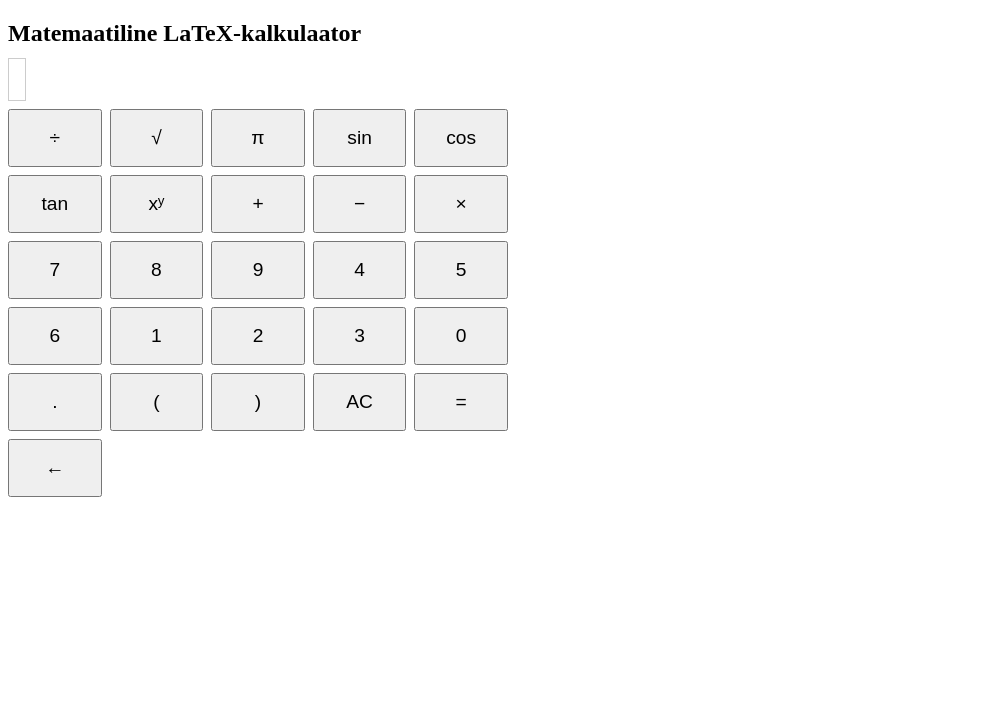
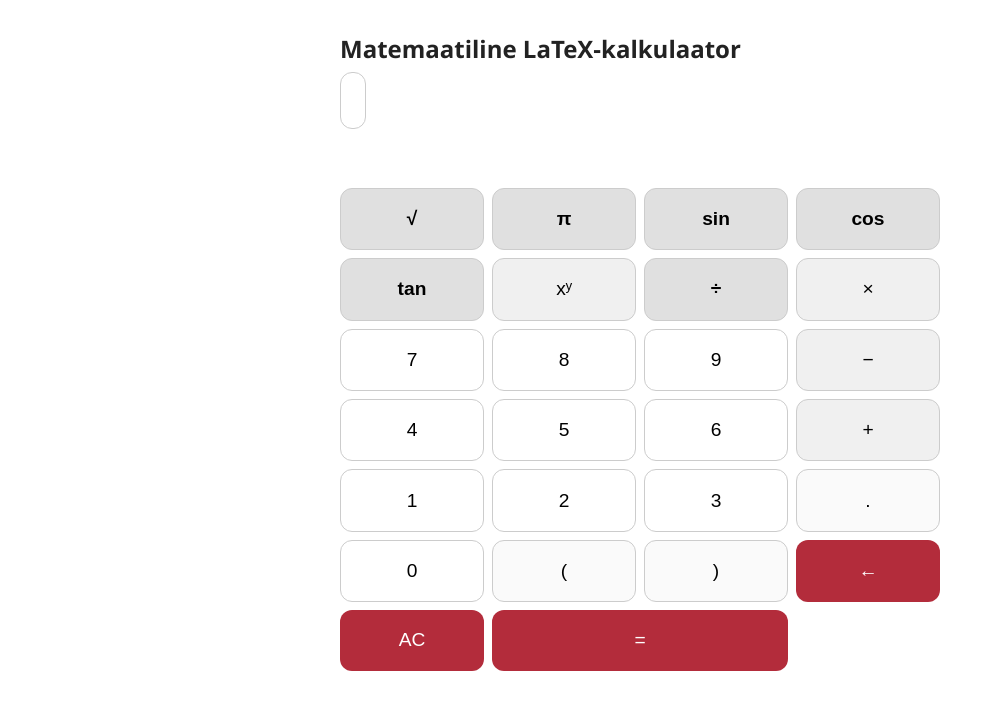
Before and after one commit to coolysn/Kringel, a website built with Vite: page calc/index.html in a window 1280 px wide. Shown: the whole page, without its empty margins (0-995 px from the left). Built offline with nearby package versions, Linux system fonts and the light colour scheme.

Commit message:
Regex fix ja täiendatud kalkulaator. Esimene valmis versioon. (keerulisemad jagamis ruutjuur tehted ei tööta veel).

```diff
--- a/calc/LatexCalculator.ts
+++ b/calc/LatexCalculator.ts
@@ -1,37 +1,55 @@
-import { BaseCalculator } from './BaseCalculator.js';
+import { BaseCalculator } from './BaseCalculator.js'; //RUN "npx tsc" not separately filenameiga bcuz vale compile tuleb
 
 export class LatexCalculator extends BaseCalculator {
     evaluate(): string | number {
-        let expr = this.getContents();
+        let expr = this.getContents(); //LAtexi kujul string
 
-        // Toeta kujundeid nagu 9\cos(9) või 9\cos{9}
+        // Toeta sisestusi nagu 9\cos(9) või 9\cos{9}
         expr = expr
-            // ^ → **
-            .replace(/(\d+|\([^()]+\))\s*\^\s*([-\d.]+)/g, '($1)**($2)')
-            // 9\cos(9) -> 9*Math.cos(9)
+            // Keerukam ^ → ** (nt x^2 või x^{2+1} või 2^1.5)
+            .replace(/([a-zA-Z0-9.\)\]]+)\s*\^\s*(?:{([^}]+)}|([0-9.\-+*/a-zA-Z()]+))/g, (_, base, exp1, exp2) => {
+                const exponent = exp1 || exp2;
+                return `(${base})**(${exponent})`;
+            })
+            // Lihtne ^ → ** (nt 2^3 või (1+2)^4.5)
+            .replace(/(\d+(\.\d+)?|\([^()]+\))\s*\^\s*([-\d.]+)/g, '($1)**($3)')
+
+            // 9\cos(9) -> 9*Math.cos(9) sin cos tan
             .replace(/(\d+)\s*\\(sin|cos|tan)\s*\(([^)]*)\)/g, '($1)*Math.$2($3)')
             .replace(/(\d+)\s*\\(sin|cos|tan)\s*{([^}]*)}/g, '($1)*Math.$2($3)')
 
             .replace(/\\(sin|cos|tan)\s*\(([^)]*)\)/g, 'Math.$1($2)')
             .replace(/\\(sin|cos|tan)\s*{([^}]*)}/g, 'Math.$1($2)')
+
             // \sqrt{9} -> Math.sqrt(9)
             .replace(/\\sqrt\s*{([^}]*)}/g, 'Math.sqrt($1)')
-            // Lisa tugi ka kujule \sqrt9 (ilma süvendita)
+            // \sqrt9 (ilma süvendita)
             .replace(/\\sqrt\s*(\d+(\.\d+)?)/g, 'Math.sqrt($1)')
+
             // \pi -> Math.PI
             .replace(/\\pi/g, 'Math.PI')
-            // \frac{a}{b} -> (a)/(b)
-            .replace(/\\frac\s*{([^}]*)}{([^}]*)}/g, '($1)/($2)')
-            .replace(/\\left|\\right/g, '');
+
+            // \frac93 → (9)/(3)
+            .replace(/\\frac\s*(\d+)\s*(\d+)/g, '($1)/($2)')
+            // korralik \frac{a}{b}
+            .replace(/\\frac\s*{([^}]*)}{([^}]*)}/g, (match, a, b) => {
+            if (!a || !b || a.trim() === '' || b.trim() === '') return '(0)/(1)';
+            return `(${a})/(${b})`;
+            })
+
+            // eemalda \left ja \right tühikud?
+            .replace(/\\left|\\right/g, '')
+            .replace(/\\(sin|cos|tan)\s+([a-zA-Z0-9]+)/g, 'Math.$1($2)') // \cos x ilma sulgudeta
+            .replace(/[^\x20-\x7E]/g, ''); // eemalda mittestandardsed märgid MathLive vahest lisab unicode märke
 
         try {
-            //Loob funktsiooni mis tunneb Mathi ära
             console.log('Evaluated expression:', expr);
+
             const fn = new Function('Math', `return ${expr}`);
             const result = fn(Math);
-
-            if(typeof result === 'number' && !isNaN(result) && isFinite(result)) {
-                return result;
+            //Turvakontroll:
+            if (typeof result === 'number' && !isNaN(result) && isFinite(result)) {
+                return result; //hetkel result numbrina kuid saaks salvestada nt latex kujul inputis: return `\\[ ${latexInput} = ${result} \\]`;
             }
             return 'Error';
         } catch (e) {
--- a/calc/VisualCalculator.ts
+++ b/calc/VisualCalculator.ts
@@ -18,13 +18,13 @@ export class VisualCalculator {
         });
     }
 
-    insertToInput(content: string) {
+    insertToInput(content: string) { //valemisse lisamiseks
         this.inputField.insert(content);
         this.inputField.focus();
     }
 
     setupButtons() {
-        document.querySelectorAll('.calc-button').forEach((el) => {
+        document.querySelectorAll('.calc-button').forEach((el) => { //seob nupud vajutustega
             const button = el as HTMLButtonElement;
             button.addEventListener('click', () => {
                 const content = button.getAttribute('data-content');
@@ -48,7 +48,7 @@ export class VisualCalculator {
 
         document.getElementById('calc-backspace')?.addEventListener('click', () => {
             this.inputField.executeCommand('deleteBackward');
-            this.inputField.focus();
+            this.inputField.focus(); //focus teeb, et sisestus jääks aktiivseks / klaviatuur kinni ei läheks
         });
     }
 }
--- a/calc/index.html
+++ b/calc/index.html
@@ -7,27 +7,7 @@
   <!-- Ainult MathLive, MathJax pole vaja -->
   <script type="module" src="https://unpkg.com/mathlive?module"></script>
   <script type="module" src="/dist/main.js"></script>
-
-  <style>
-    math-field {
-      width: 100%;
-      font-size: 1.4rem;
-      margin: 1rem 0;
-      border: 1px solid #ccc;
-      padding: 0.5rem;
-    }
-    .keypad {
-      display: grid;
-      grid-template-columns: repeat(5, 1fr);
-      gap: 0.5rem;
-      max-width: 500px;
-      margin: 1rem 0;
-    }
-    .keypad button {
-      padding: 1rem;
-      font-size: 1.2rem;
-    }
-  </style>
+  <link rel="stylesheet" href="/calc/main.css">
 </head>
 <body>
   <h2>Matemaatiline LaTeX-kalkulaator</h2>
@@ -44,37 +24,42 @@
 
   <!-- Klahvid -->
   <div class="keypad">
-    <button class="calc-button" data-content="\frac{#0}{#?}">÷</button>
+    <!-- Funktsioonide rida -->
     <button class="calc-button" data-content="\sqrt{#0}">√</button>
     <button class="calc-button" data-content="\pi">π</button>
     <button class="calc-button" data-content="\sin(#0)">sin</button>
     <button class="calc-button" data-content="\cos(#0)">cos</button>
+
+    <!-- Veel funktsioone -->
     <button class="calc-button" data-content="\tan(#0)">tan</button>
     <button class="calc-button" data-content="^{#0}">xʸ</button>
-    <button class="calc-button" data-content="+">+</button>
-    <button class="calc-button" data-content="-">−</button>
+    <button class="calc-button" data-content="\frac{#0}{#?}">÷</button>
     <button class="calc-button" data-content="*">×</button>
 
-    <!-- Numbrid -->
+    <!-- Numbrid ja tehete nupud -->
     <button class="calc-button" data-content="7">7</button>
     <button class="calc-button" data-content="8">8</button>
     <button class="calc-button" data-content="9">9</button>
+    <button class="calc-button" data-content="-">−</button>
+
     <button class="calc-button" data-content="4">4</button>
     <button class="calc-button" data-content="5">5</button>
     <button class="calc-button" data-content="6">6</button>
+    <button class="calc-button" data-content="+">+</button>
+
     <button class="calc-button" data-content="1">1</button>
     <button class="calc-button" data-content="2">2</button>
     <button class="calc-button" data-content="3">3</button>
+    <button class="calc-button" data-content=".">.</button>
+
     <button class="calc-button" data-content="0">0</button>
-    <button class="calc-button" data-content=".">.</button>
-    <!-- Sulgude nupud -->
     <button class="calc-button" data-content="(">(</button>
     <button class="calc-button" data-content=")">)</button>
+    <button id="calc-backspace">←</button>
 
     <!-- Kontrollnupud -->
     <button id="calc-clear">AC</button>
     <button id="calc-evaluate">=</button>
-    <button id="calc-backspace">←</button>
   </div>
 </body>
 </html>
--- a/calc/main.css
+++ b/calc/main.css
@@ -1,31 +1,140 @@
-body {
-      font-family: sans-serif;
-      margin: 2rem;
-      max-width: 600px;
-    }
-
-textarea {
-    width: 100%;
-    font-size: 1.2rem;
-    padding: 10px;
-    margin-bottom: 1rem;
+:root {
+  --primary-red: #b32c3b;
+  --light-gray: #f0f0f0;
+  --dark-gray: #666;
+  --border-radius: 12px;
+  --button-font: "Segoe UI", sans-serif;
+  --button-size: 1.2rem;
+  --special-bg: #e0e0e0;
 }
 
-.keypad {
-    display: flex;
-    flex-wrap: wrap;
-    gap: 6px;
+/* Üldstiil */
+body {
+  font-family: var(--button-font);
+  margin: 2rem auto;
+  max-width: 600px;
+  background-color: white;
+  color: #222;
+  padding: 0 1rem;
 }
 
-.keypad button {
-    padding: 10px 16px;
-    font-size: 1.1rem;
-    cursor: pointer;
+/* MathField stiil */
+math-field {
+  width: 100%;
+  font-size: 1.4rem;
+  margin: 1rem 0;
+  border: 1px solid #ccc;
+  padding: 0.75rem;
+  border-radius: var(--border-radius);
+  box-sizing: border-box;
 }
 
-#renderArea {
-    font-size: 1.6rem;
-    margin-top: 20px;
-    border-top: 1px solid #ccc;
-    padding-top: 10px;
+/* Tulemuse ala */
+#resultArea {
+  margin-top: 1rem;
+  font-size: 1.5rem;
+  font-weight: bold;
+  color: var(--dark-gray);
+  text-align: right;
+  min-height: 2rem;
 }
+
+/* Klaviatuuri paigutus */
+.keypad {
+  display: grid;
+  grid-template-columns: repeat(4, 1fr);
+  gap: 0.5rem;
+  margin-top: 1.5rem;
+}
+
+/* Üldine nupu stiil */
+.keypad button {
+  padding: 1.2rem;
+  font-size: var(--button-size);
+  background-color: var(--light-gray);
+  border: 1px solid #ccc;
+  border-radius: var(--border-radius);
+  cursor: pointer;
+  transition: background-color 0.2s ease, transform 0.1s ease;
+  user-select: none;
+}
+
+.keypad button:hover {
+  background-color: #ddd;
+}
+
+.keypad button:active {
+  transform: scale(0.98);
+}
+
+/* Funktsiooni- ja tehete nupud */
+.keypad button[data-content*="\\"] {
+  background-color: var(--special-bg);
+  font-weight: bold;
+}
+
+/* Numbriklahvid */
+.keypad button[data-content="0"],
+.keypad button[data-content="1"],
+.keypad button[data-content="2"],
+.keypad button[data-content="3"],
+.keypad button[data-content="4"],
+.keypad button[data-content="5"],
+.keypad button[data-content="6"],
+.keypad button[data-content="7"],
+.keypad button[data-content="8"],
+.keypad button[data-content="9"] {
+  background-color: #fff;
+}
+
+/* Erilised nupud (AC, ←, =) */
+#calc-clear,
+#calc-backspace,
+#calc-evaluate {
+  background-color: var(--primary-red);
+  color: white;
+  border: none;
+}
+
+#calc-clear:hover,
+#calc-backspace:hover,
+#calc-evaluate:hover {
+  background-color: #a0212f;
+}
+
+#calc-evaluate {
+  grid-column: span 2;
+}
+
+/* Sulge ja koma */
+.keypad button[data-content="("],
+.keypad button[data-content=")"],
+.keypad button[data-content="."] {
+  background-color: #fafafa;
+}
+
+/* MathLive virtuaalnupu peitmine */
+math-field::part(virtual-keyboard-toggle) {
+  display: none;
+}
+
+/* Mobiilivaate kohandus */
+@media (max-width: 480px) {
+  .keypad {
+    grid-template-columns: repeat(4, 1fr);
+    gap: 0.4rem;
+  }
+
+  .keypad button {
+    padding: 1rem;
+    font-size: 1rem;
+  }
+
+  #resultArea {
+    font-size: 1.3rem;
+  }
+
+  math-field {
+    font-size: 1.2rem;
+  }
+}
```
Also changed, not shown: README.md, dist/LatexCalculator.js.
